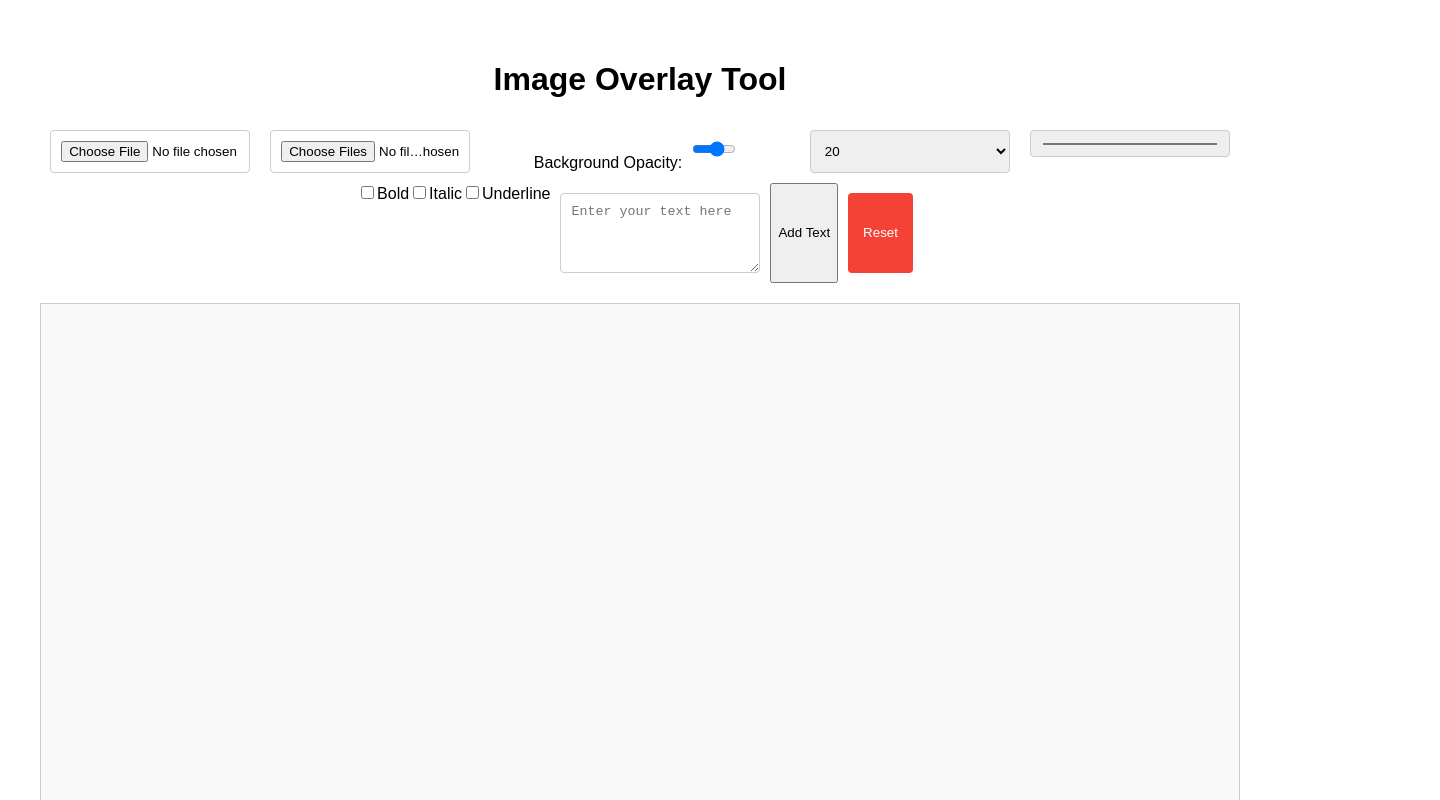
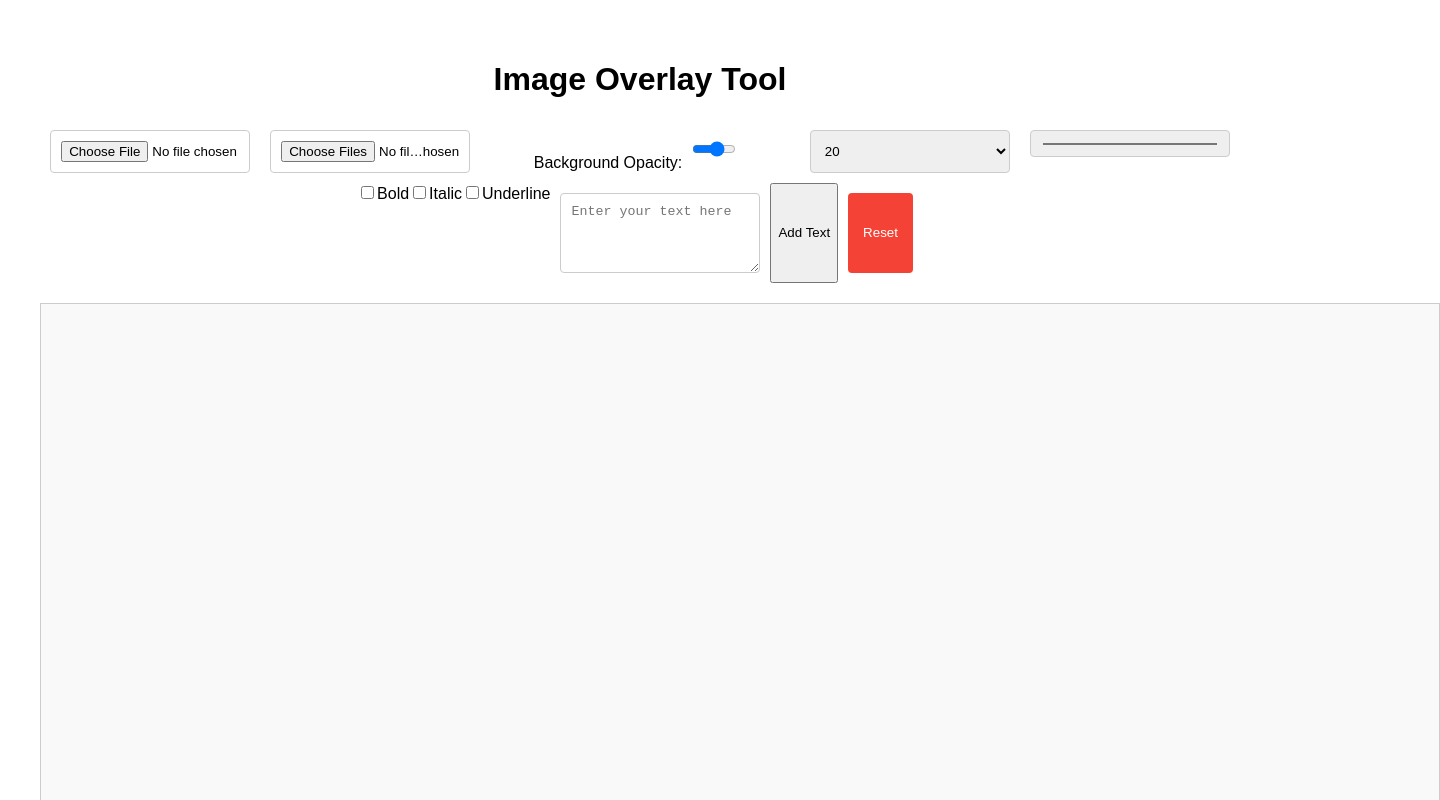
Before and after one commit to Fanu2/VisualOverlay, a Next.js app: page / in a window 1280 px wide. Shown: the top 800 px of the page, 1440 px wide, since content can reach past the window. Built offline with nearby package versions, Linux system fonts and the light colour scheme.

Commit message:
Update Home.module.css

```diff
--- a/styles/Home.module.css
+++ b/styles/Home.module.css
@@ -27,8 +27,8 @@
 }
 
 .canvas {
-  width: 1200px; /* Specify the width of the canvas */
-  height: 1200px; /* Specify the height of the canvas */
+  width: 1400px; /* Specify the width of the canvas */
+  height: 1600px; /* Specify the height of the canvas */
   border: 1px solid #ccc;
   position: relative; /* Allow absolutely positioned children */
   margin: 0 auto; /* Center canvas */
```
